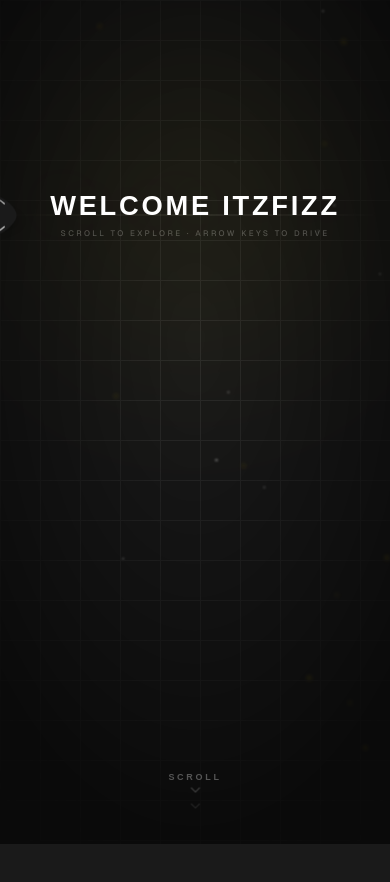
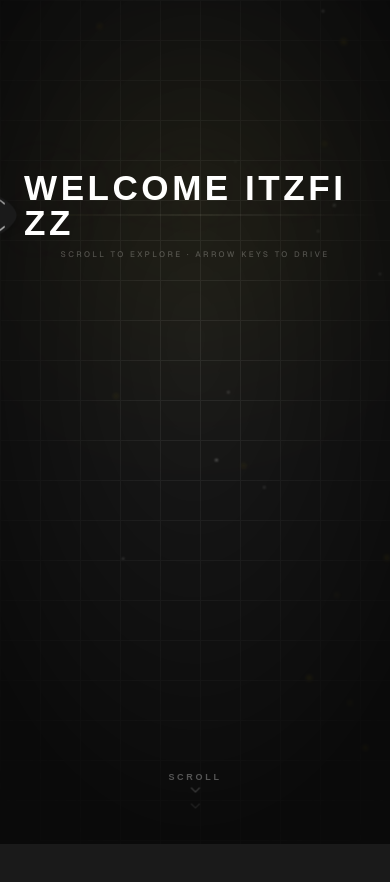
Before and after one commit to milind899/itzfizz-hero-scroll, a Next.js app: page / in a window 390 px wide. Shown: the top 882 px of the page. Built offline with nearby package versions, Linux system fonts and the light colour scheme.

Commit message:
style(mobile): enlarge stat cards and text, fix bottom spacing and vertical gaps on mobile view

```diff
--- a/src/app/page.tsx
+++ b/src/app/page.tsx
@@ -409,7 +409,7 @@ export default function Home() {
               <div className="w-full max-w-[1400px] px-4 md:px-8 flex flex-col items-center justify-center gap-2 md:gap-3">
                 <h1
                   ref={headlineRef}
-                  className="text-[clamp(1.2rem,min(7vw,8vh),10rem)] md:text-[clamp(1.5rem,min(7vw,10vh),10rem)] leading-none font-black tracking-[0.1em] md:tracking-widest uppercase"
+                  className="text-[clamp(2rem,9vw,10rem)] md:text-[clamp(1.5rem,min(7vw,10vh),10rem)] leading-none font-black tracking-[0.1em] md:tracking-widest uppercase"
                   style={{
                     fontFamily: "'Montserrat', sans-serif",
                     textShadow: '0 0 60px rgba(255,215,0,0.15), 0 0 120px rgba(255,215,0,0.05)',
@@ -477,7 +477,7 @@ export default function Home() {
               </div>
               <div className="w-full max-w-[1400px] px-4 md:px-8 flex flex-col items-center justify-center gap-2 md:gap-4">
                 <h1
-                  className="text-[clamp(1.2rem,min(7vw,8vh),10rem)] md:text-[clamp(1.5rem,min(7vw,10vh),10rem)] leading-none font-black tracking-[0.1em] md:tracking-widest text-[#FFD700] uppercase drop-shadow-md"
+                  className="text-[clamp(2rem,9vw,10rem)] md:text-[clamp(1.5rem,min(7vw,10vh),10rem)] leading-none font-black tracking-[0.1em] md:tracking-widest text-[#FFD700] uppercase drop-shadow-md"
                   style={{ fontFamily: "'Montserrat', sans-serif" }}
                 >
                   WELCOME ITZFIZZ
@@ -509,21 +509,21 @@ export default function Home() {
               </div>
             </div>
 
-            <nav className="absolute bottom-[16vh] md:bottom-[12vh] left-0 w-full z-30 pointer-events-none">
+            <nav className="absolute bottom-[6vh] md:bottom-[12vh] left-0 w-full z-30 pointer-events-none">
               <div className="container">
-                <div className="row gx-2 gx-md-3 px-3 px-md-4 pointer-events-auto" style={{ maxWidth: '1200px', margin: '0 auto' }}>
+                <div className="row gx-2 gy-3 gx-md-3 gy-lg-0 px-3 px-md-4 pointer-events-auto" style={{ maxWidth: '1200px', margin: '0 auto' }}>
                   {statsData.map((stat, index) => (
                     <div key={index} className="col-6 col-lg-3">
                       <div
                         ref={(el) => { statsRefs.current[index] = el; }}
-                        className={`group w-full rounded-xl md:rounded-2xl lg:rounded-3xl p-3 md:p-5 lg:p-8 shadow-lg flex flex-col justify-center items-center text-center will-change-transform transition-shadow duration-500 hover:shadow-2xl ${stat.color} ${stat.text} ${stat.border || ''}`}
+                        className={`group w-full rounded-xl md:rounded-2xl lg:rounded-3xl p-4 md:p-5 lg:p-8 shadow-lg flex flex-col justify-center items-center text-center will-change-transform transition-shadow duration-500 hover:shadow-2xl ${stat.color} ${stat.text} ${stat.border || ''}`}
                         style={{ transformOrigin: "center bottom", fontFamily: "'Inter', sans-serif" }}
                       >
-                        <h2 className="text-2xl md:text-3xl lg:text-5xl font-extrabold mb-0.5 md:mb-1 lg:mb-2 pointer-events-none tracking-tight transition-transform duration-300 group-hover:scale-105">
+                        <h2 className="text-3xl md:text-3xl lg:text-5xl font-extrabold mb-0.5 md:mb-1 lg:mb-2 pointer-events-none tracking-tight transition-transform duration-300 group-hover:scale-105">
                           <CounterStat numericValue={stat.numericValue} suffix={stat.suffix} />
                         </h2>
                         <div className="w-8 md:w-10 h-[2px] bg-current rounded-full mb-1.5 md:mb-2 lg:mb-3 opacity-20 pointer-events-none"></div>
-                        <p className="font-semibold text-[7px] md:text-[9px] lg:text-[11px] uppercase tracking-wider max-w-[120px] md:max-w-[180px] pointer-events-none leading-relaxed">
+                        <p className="font-semibold text-[9px] md:text-[9px] lg:text-[11px] uppercase tracking-wider max-w-[140px] md:max-w-[180px] pointer-events-none leading-relaxed">
                           {stat.label}
                         </p>
                       </div>
```
